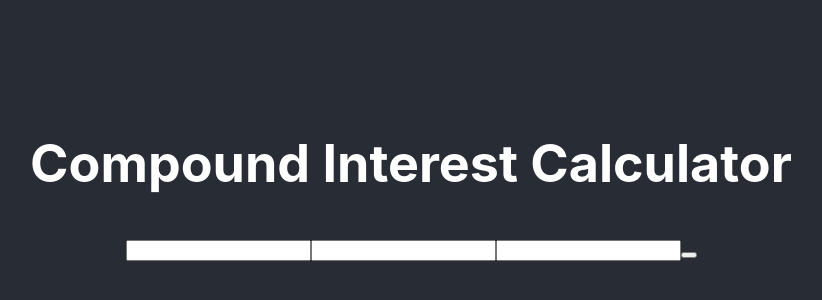
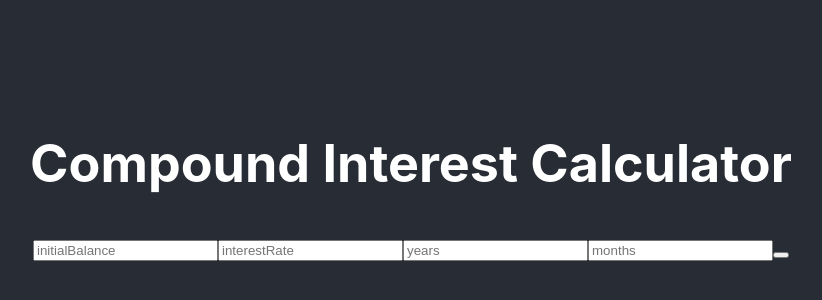
Before and after one commit to SiklodiDani/compound-interest-calculator, a React (Create React App) app: page / in a window 1280 px wide. Shown: the part 208-508 px from the top of the page, without its empty margins (229-1051 px from the left). Built offline with nearby package versions, Linux system fonts and the light colour scheme.

Commit message:
Split the timePeriod textbox into years and months for easier data input

```diff
--- a/src/App.js
+++ b/src/App.js
@@ -8,7 +8,8 @@ function App() {
 
   const [initialBalance, setInitialBalance] = useState("");
   const [interestRate, setInterestRate] = useState("");
-  const [timePeriod, setTimePeriod] = useState("");
+  const [years, setYears] = useState("");
+  const [months, setMonths] = useState("");
   const [balance, setBalance] = useState([]);
 
   return (
@@ -20,8 +21,10 @@ function App() {
 					setInitialBalance={setInitialBalance}
           interestRate={interestRate}
           setInterestRate={setInterestRate}
-          timePeriod={timePeriod}
-          setTimePeriod={setTimePeriod}
+          years={years}
+          setYears={setYears}
+          months={months}
+          setMonths={setMonths}
           balance={balance}
           setBalance={setBalance}
 				/>
--- a/src/components/Balance.js
+++ b/src/components/Balance.js
@@ -1,17 +1,17 @@
 import React from "react";
 
-const Balance = ({ month, interest, totalInterest, amount }) => {
+const Balance = ({ time, interest, totalInterest, amount }) => {
 	const finalList = [];
 	const initialInterest = interest / 100;
 
-	for (let i = 1; i <= month; i++) {
+	for (let i = 1; i <= time; i++) {
+		amount = amount + interest;
 		finalList.push(
 			<li>
 				{i} {interest.toFixed(2)} {totalInterest.toFixed(2)} {amount.toFixed(2)}
 			</li>
 		);
 		interest = initialInterest * amount;
-		amount = amount + interest;
 		totalInterest += interest;
 	}
 	return finalList;
--- a/src/components/BalanceList.js
+++ b/src/components/BalanceList.js
@@ -8,7 +8,7 @@ const BalanceList = ({balance}) => {
 			<ul>
 				{balance.map((bal) => (
 					<Balance
-						month={bal.month}
+						time={bal.time}
 						interest={bal.interest}
 						totalInterest={bal.totalInterest}
 						amount={bal.amount}
--- a/src/components/Form.js
+++ b/src/components/Form.js
@@ -1,20 +1,21 @@
 import React from "react";
 
-const Form = ({initialBalance, setInitialBalance, interestRate, setInterestRate, timePeriod, setTimePeriod, balance, setBalance}) => {
+const Form = ({initialBalance, setInitialBalance, interestRate, setInterestRate, years, setYears, months, setMonths, balance, setBalance}) => {
 
     const calculateAmount = (e) => {
         e.preventDefault();
         setBalance([
             ...balance,
-			{month: timePeriod, interest: interestRate*initialBalance, totalInterest: interestRate*initialBalance, amount: initialBalance+(initialBalance*interestRate)},
+			{time: years*12+months, interest: interestRate*initialBalance/100, totalInterest: interestRate*initialBalance/100, amount: initialBalance},
         ]);
     }
 
     return (
         <form>
-            <input type="number" value={initialBalance} onChange={e => setInitialBalance(+e.target.value)} />
-            <input type="number" value={interestRate} onChange={e => setInterestRate(+e.target.value)} />
-            <input type="number" value={timePeriod} onChange={e => setTimePeriod(+e.target.value)} />
+            <input type="number" placeholder="initialBalance" value={initialBalance} onChange={e => setInitialBalance(+e.target.value)} />
+            <input type="number" placeholder="interestRate" value={interestRate} onChange={e => setInterestRate(+e.target.value)} />
+            <input type="number" placeholder="years" value={years} onChange={e => setYears(+e.target.value)} />
+            <input type="number" placeholder="months" value={months} onChange={e => setMonths(+e.target.value)} />
             <button onClick={calculateAmount} type="submit"/>
 
         </form>
```
